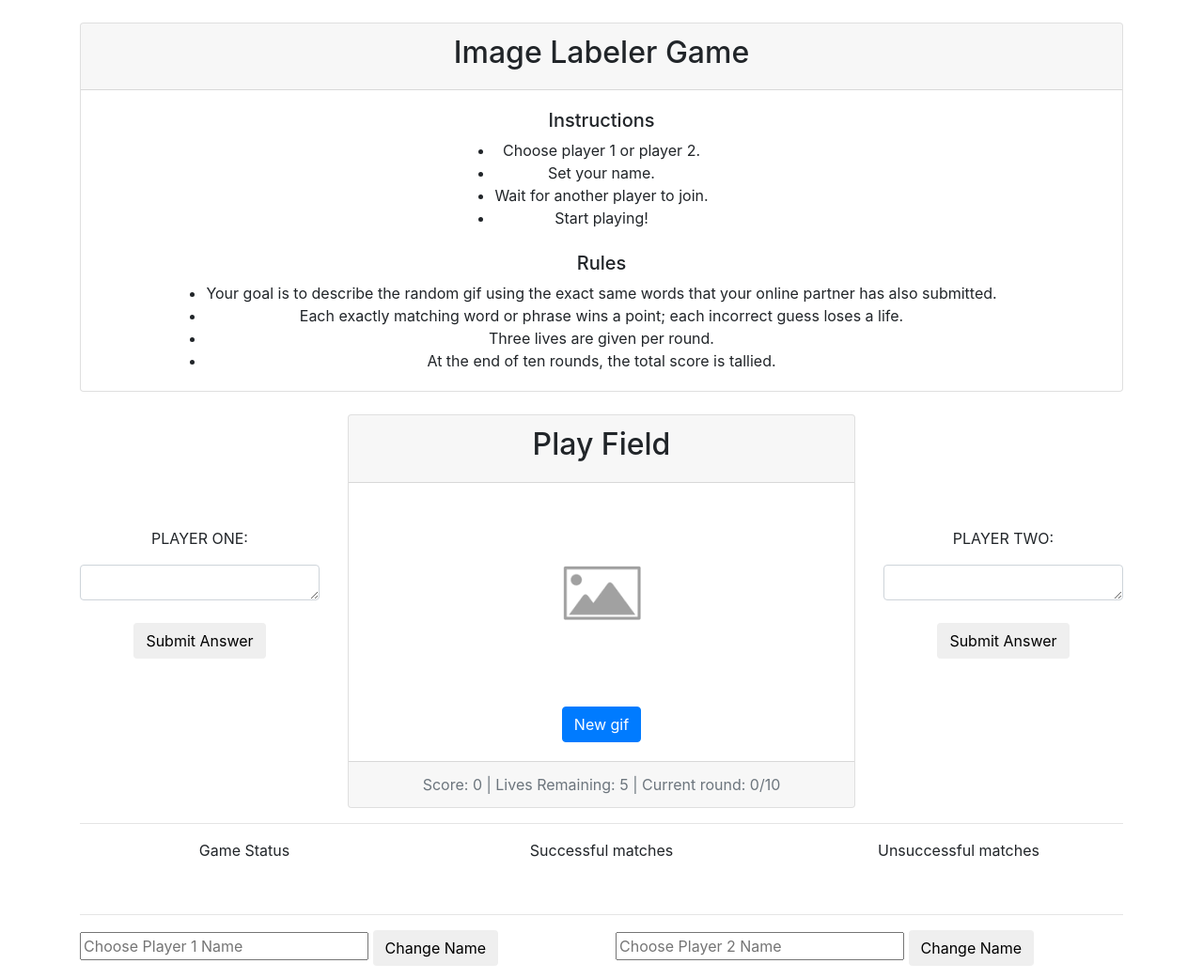
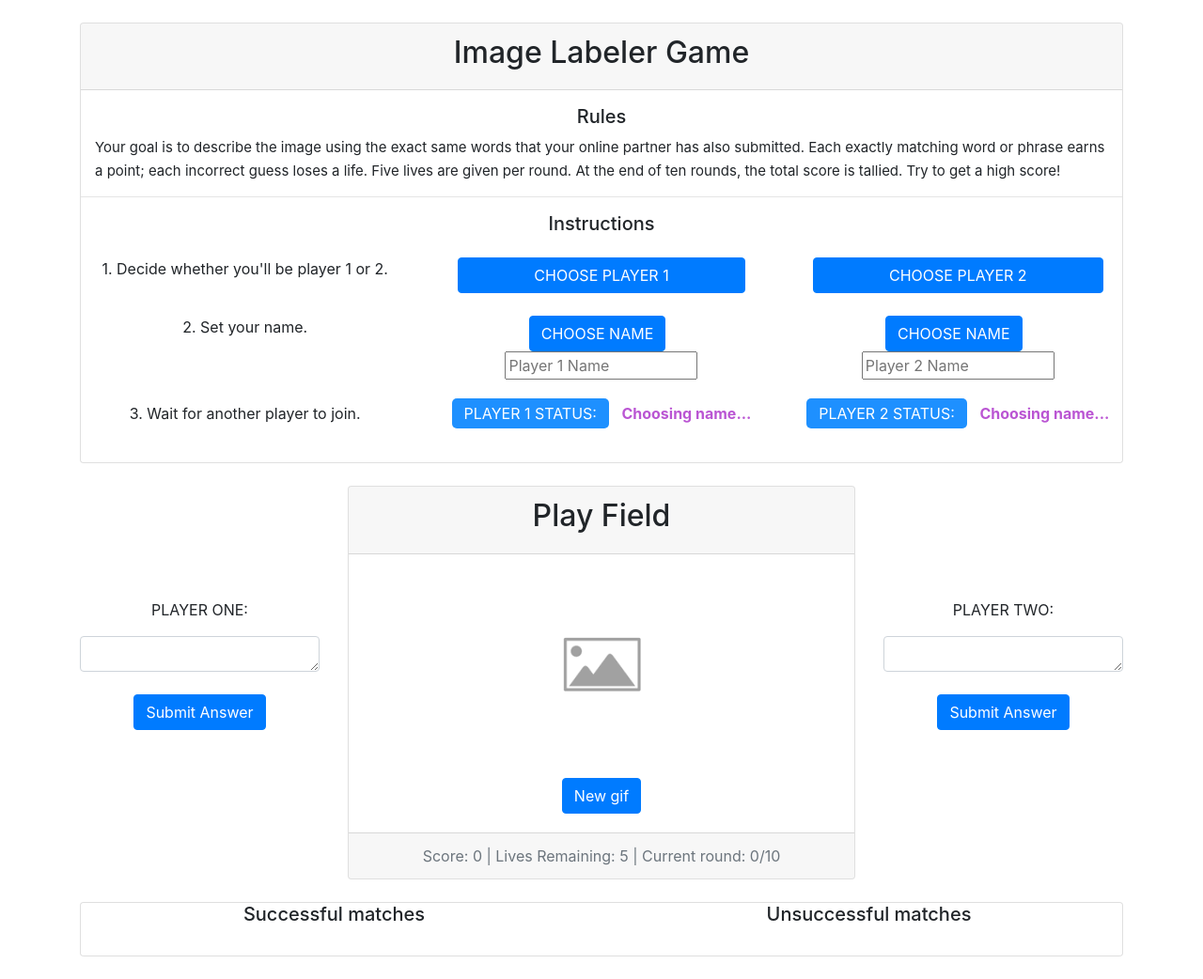
Before and after one commit to jwkeena/multiplayer-image-labeler-game, a plain HTML site: page index.html in a window 1280 px wide. Shown: the whole page at 94% size. Drawn offline with nearby package versions, Linux system fonts and the light colour scheme; no server answers.

Commit message:
Restyled interface

```diff
--- a/index.html
+++ b/index.html
@@ -34,28 +34,82 @@
                         <h2 class>Image Labeler Game</h2>
                     </div>
 
-                    <div class="card-body">
-                        <h5 class>Instructions</h5>
-                        <div class="parent-list">
-                            <ul class="list-group">
-                                <li>Choose player 1 or player 2.</li>
-                                <li>Set your name.</li>
-                                <li>Wait for another player to join.</li>
-                                <li>Start playing!</li>
-                            </ul>
+                    <p></p>
+                    <h5 class>Rules</h5>
+
+                    <!-- Nested row -->
+                    <div class="col-md-12 text-left">
+                        <span id="rules">
+                            Your goal is to describe the image using the exact same words that your online partner has also submitted.
+                            Each exactly matching word or phrase earns a point; each incorrect guess loses a life.
+                            Five lives are given per round.
+                            At the end of ten rounds, the total score is tallied. Try to get a high score!
+                        </span>
+                    </div>
+
+                    <hr>
+
+                    <h5 class>Instructions</h5>
+                    <p></p>
+
+                        <!-- Nested row -->
+                        <div class="row">
+
+                            <div class="col-md-4">
+                                1. Decide whether you'll be player 1 or 2.
+                            </div>
+                            <div class="col-md-4">
+                                    <button class="btn btn-primary instructions" id="player-1-choice">CHOOSE PLAYER 1</button>
+                            </div>
+                            <div class="col-md-4">
+                                    <button class="btn btn-primary instructions" id="player-2-choice">CHOOSE PLAYER 2</button>
+                            </div>
+
                         </div>
 
-                    <br>
+                        <br>
 
-                    <h5 class>Rules</h5>
-                        <div class="parent-list">
-                            <ul class="list-group">
-                                <li>Your goal is to describe the random gif using the exact same words that your online partner has also submitted.</li>
-                                <li>Each exactly matching word or phrase wins a point; each incorrect guess loses a life.</li>
-                                <li>Three lives are given per round.</li>
-                                <li>At the end of ten rounds, the total score is tallied.</li>
-                            </ul>
-                         </div>
+                        <!-- Nested row -->
+                        <div class="row">
+
+                            <div class="col-md-4">
+                                2. Set your name.
+                            </div>
+
+                            <div class="col-md-4">
+                                <!-- New name input, player 1 -->
+                                <button class="btn btn-primary" id="name-set1" type="submit">CHOOSE NAME</button>&nbsp;&nbsp;
+                                <input type="text" id="nameChoice1" placeholder="Player 1 Name" size="15">
+                            </div>
+                            <div class="col-md-4">
+                                <!-- New name input, player 2 -->
+                                <button class="btn btn-primary" id="name-set2" type="submit">CHOOSE NAME</button>&nbsp;&nbsp;
+                                <input type="text" id="nameChoice2" placeholder="Player 2 Name" size="15">
+                            </div>
+
+                        </div>
+
+                        <br>
+
+                        <!-- Nested row -->
+                        <div class="row">
+
+                            <div class="col-md-4">
+                                3. Wait for another player to join.
+                            </div>
+
+                            <div class="col-md-4">
+                                <span class="status-prefix">PLAYER 1 STATUS:</span> &nbsp; <span id="player-1-status">Choosing name...</span>
+                            </div>
+                            <div class="col-md-4">
+                                <span class="status-prefix">PLAYER 2 STATUS:</span> &nbsp; <span id="player-2-status">Choosing name...</span>
+                            </div>
+
+                        </div>
+
+
+                        <div class="card-body">
+
 
                     </div>
 
@@ -81,7 +135,7 @@
                         <p>PLAYER ONE: <span id="name1"></span></p>
                         <fieldset enabled>
                             <textarea id="answer1" class="md-textarea form-control" rows="1"></textarea><br>
-                            <button class="btn btn-default" id="player-1-answer" type="submit">Submit Answer</button>
+                            <button class="btn btn-primary" id="player-1-answer" type="submit">Submit Answer</button>
                         </fieldset>
                     </div>
 
@@ -119,39 +173,39 @@
                     <fieldset enabled>
                         <textarea id="answer2" class="md-textarea form-control" rows="1"></textarea>
                         <br>
-                        <button class="btn btn-default" id="player-2-answer" type="submit">Submit Answer</button>
+                        <button class="btn btn-primary" id="player-2-answer" type="submit">Submit Answer</button>
                     </fieldset>
                 </div>
             </div>
 
         </div>
 
-    <hr>
+    <br>
 
         <!--New row  -->
+       <div class="card">
+
         <div class="row">
 
-            <!-- Game Status Area -->
-            <div class="col-md-4">
-                <p class="text-center">Game Status</p>
-            </div>
-
             <!-- Successful word matches -->
-            <div class="col-md-4 parent-list">
-                <p>Successful matches</p>
+            <div class="col-md-6 parent-list">
+                <h5>Successful matches</h5>
                 <ul class="list-group" id="successful-matches">
                 </ul>
             </div>
 
             <!-- Unsuccessful word matches -->
-            <div class="col-md-4 parent-list">
-                <p>Unsuccessful matches</p>
+            <div class="col-md-6 parent-list">
+                <h5>Unsuccessful matches</h5>
                 <ul class="list-group" id="unsuccessful-matches">
                 </ul>
             </div>
 
         </div>
-        <hr>
+
+    </div>
+
+    <br>
 
 <!--
         New row
@@ -186,24 +240,7 @@
         <hr>
     -->
 
-        <!-- New row -->
-        <div class="row">
-
-                <div class="col-md-6">
-                    <!-- New name input, player 1 -->
-                    <input type="text" id="nameChoice1" placeholder="Choose Player 1 Name" size="25">
-                <button class="btn btn-default" id="name-set1" type="submit">Change Name</button>
-                </div>
-
-                <div class="col-md-6">
-                    <!-- New name input, player 2 -->
-                    <input type="text" id="nameChoice2" placeholder="Choose Player 2 Name" size="25">
-                    <button class="btn btn-default" id="name-set2" type="submit">Change Name</button>
-                </div>
-
-            </div>
-
-    </div>
+</div>
 
 <!--linking Javascript-->
 <script type="text/javascript" src="app.js"></script>
--- a/style.css
+++ b/style.css
@@ -6,3 +6,23 @@
 .parent-list > ul {
     display: inline-block;
 }
+
+.instructions {
+    padding: 6px 80px 6px 80px;
+}
+
+#rules {
+    font-size: 15px;
+}
+
+.status-prefix {
+    background-color: dodgerblue;
+    color: white;
+    border-radius: 5px;
+    padding: 6px 13px 6px 13px;
+}
+
+#player-1-status, #player-2-status {
+    color: mediumorchid;
+    font-weight: bold;
+}
```
